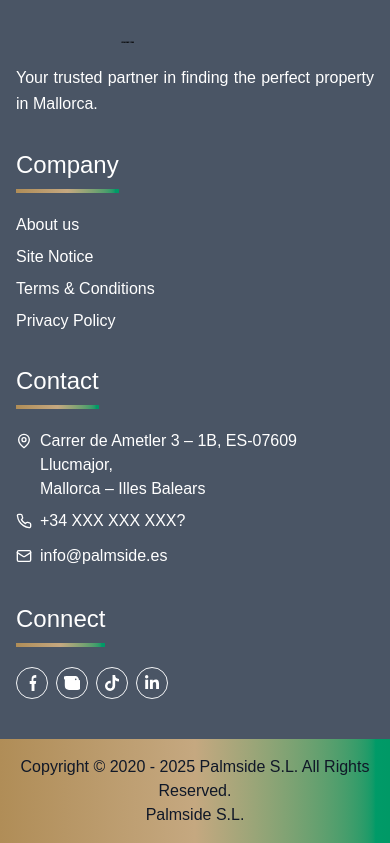
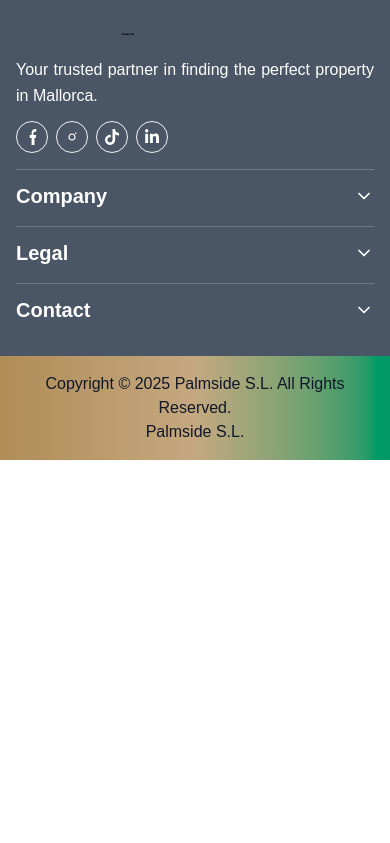
Before and after one commit to Iamtheusername112/palm-side-latest, a Next.js app: page / in a window 390 px wide. Shown: the part 1074-1917 px from the top of the page. After the commit the page ends 1534 px from the top, so only its background shows below. Built offline with nearby package versions, Linux system fonts and the light colour scheme; no server answers.

Commit message:
footer: social media icons, accordeon

```diff
--- a/app/components/Footer.js
+++ b/app/components/Footer.js
@@ -2,16 +2,18 @@
 
 import Image from 'next/image'
 import Link from 'next/link'
-import { MapPin, Phone, Mail } from 'lucide-react'
+import { useState } from 'react'
+import { MapPin, Phone, Mail, ChevronDown } from 'lucide-react'
 
 export default function Footer() {
-  const startYear = 2020
-  const currentYear = new Date().getFullYear()
+  const COPYRIGHT_YEAR = 2025
+  const [open, setOpen] = useState({ company: false, legal: false, contact: false })
+  const toggle = (key) => setOpen((prev) => ({ ...prev, [key]: !prev[key] }))
   return (
     <footer>
       <div className="bg-gray-600 py-4 text-white">
         <div className="max-w-7xl mx-auto px-4 sm:px-6 lg:px-8">
-          <div className="grid grid-cols-1 sm:grid-cols-2 lg:grid-cols-4 gap-8 py-6">
+          <div className="sm:hidden py-4 space-y-4">
             <div>
               <Link href="/" className="block w-56 mb-4">
                 <Image
@@ -25,6 +27,125 @@ export default function Footer() {
               <p className="text-justify leading-relaxed">
                 Your trusted partner in finding the perfect property in Mallorca.
               </p>
+              <div className="mt-3 flex flex-wrap items-center gap-2">
+                <a
+                  href="https://l.facebook.com/l.php?u=https%3A%2F%2Fwww.instagram.com%2Fpalmside.es&h=AT0L6ugT3TGX2KEzBI_r1Q81ZQhJQBOqw9RNIRvcma46p6ThMezzYcCLUFIZBLjecL3ADuza_tDxo03_aHdJtjfNlRd9jUuYzQidaVRyhxGqVTB7olgT8ZO5N2G1oTCT&s=1"
+                  target="_blank"
+                  rel="noopener noreferrer"
+                  className="inline-flex items-center justify-center h-8 w-8 border border-gray-100 rounded-full hover:text-[#B59A3D] hover:border-[#B59A3D]"
+                >
+                  <svg className="w-4 h-4 fill-current" xmlns="http://www.w3.org/2000/svg" viewBox="0 0 320 512"><path d="M279.14 288l14.22-92.66h-88.91v-60.13c0-25.35 12.42-50.06 52.24-50.06h40.42V6.26S293.9 0 268.08 0c-73.62 0-121.44 44.38-121.44 124.72v70.62H86.4V288h60.24v224h92.66V288z"/></svg>
+                </a>
+                <a href="https://www.instagram.com/palmside.es?igsh=OTJtY2h4cGxnbnJn&utm_source=qr" target="_blank" rel="noopener noreferrer" className="inline-flex items-center justify-center h-8 w-8 border border-gray-100 rounded-full hover:text-[#B59A3D] hover:border-[#B59A3D]"><svg className="w-4 h-4 fill-current" xmlns="http://www.w3.org/2000/svg" viewBox="0 0 448 512"><path d="M224.1 141c-63.6 0-114.9 51.3-114.9 114.9s51.3 114.9 114.9 114.9S339 319.5 339 255.9 287.7 141 224.1 141zm0 190.7c-41.9 0-75.9-34-75.9-75.9s34-75.9 75.9-75.9 75.9 34 75.9 75.9-34 75.9-75.9 75.9zm146.4-194.3c0 14.9-12 26.8-26.8 26.8-14.9 0-26.8-12-26.8-26.8s12-26.8 26.8-26.8 26.8 12 26.8 26.8z"/></svg></a>
+                <a href="https://www.tiktok.com/@palmside.sl?_r=1&_d=el11761m703lk7&sec_uid=MS4wLjABAAAAdhnK0lR8wUh_sK4mR5sUtfzySYPKkPllxVIgSf8h4hpflAK2nAobCS4xwjkvtuxz&share_author_id=7509458378663609366&sharer_language=de&source=h5_m&u_code=ekf8iahi7gm7m2&item_author_type=1&utm_source=whatsapp&tt_from=whatsapp&enable_checksum=1&utm_medium=ios&share_link_id=241A4C61-2343-418A-AC41-0AC90B7C2822&user_id=7509458378663609366&sec_user_id=MS4wLjABAAAAdhnK0lR8wUh_sK4mR5sUtfzySYPKkPllxVIgSf8h4hpflAK2nAobCS4xwjkvtuxz&social_share_type=5&ug_btm=b8727,b0&utm_campaign=client_share&share_app_id=1233" target="_blank" rel="noopener noreferrer" className="inline-flex items-center justify-center h-8 w-8 border border-gray-100 rounded-full hover:text-[#B59A3D] hover:border-[#B59A3D]"><svg className="w-4 h-4 fill-current" xmlns="http://www.w3.org/2000/svg" viewBox="0 0 448 512"><path d="M448,209.9a210.1,210.1,0,0,1-122.77-39.25v178.4a162.69,162.69,0,1,1-141.49-161.21v81.84a81.19,81.19,0,1,0,57.06,77.51V0h84.43a124.1,124.1,0,0,0,122.77,124Z"/></svg></a>
+                <a href="https://www.linkedin.com/in/jeanette-bakacak-50b965376?utm_source=share&utm_campaign=share_via&utm_content=profile&utm_medium=ios_app" target="_blank" rel="noopener noreferrer" className="inline-flex items-center justify-center h-8 w-8 border border-gray-100 rounded-full hover:text-[#B59A3D] hover:border-[#B59A3D]"><svg className="w-4 h-4 fill-current" xmlns="http://www.w3.org/2000/svg" viewBox="0 0 448 512"><path d="M100.28 448H7.4V148.9h92.88zM53.79 108.1C24.09 108.1 0 83.5 0 53.8a53.79 53.79 0 1 1 107.58 0c0 29.7-24.1 54.3-53.79 54.3zM447.9 448h-92.4V302.4c0-34.7-.7-79.2-48.2-79.2-48.2 0-55.6 37.7-55.6 76.7V448h-92.6V148.9h88.9v40.8h1.3c12.4-23.6 42.7-48.6 87.9-48.6 94 0 111.3 61.9 111.3 142.3z"/></svg></a>
+              </div>
+            </div>
+
+            <div className="border-t border-white/20 pt-3">
+              <button
+                type="button"
+                className="w-full flex items-center justify-between text-left text-xl font-semibold"
+                onClick={() => toggle('company')}
+                aria-expanded={open.company}
+              >
+                <span>Company</span>
+                <ChevronDown className={`h-5 w-5 transition-transform ${open.company ? 'rotate-180' : ''}`} />
+              </button>
+              {open.company && (
+                <ul className="mt-3 space-y-2">
+                  <li><Link href="/about" className="hover:text-[#B59A3D]">About us</Link></li>
+                  <li><Link href="/services" className="hover:text-[#B59A3D]">Services</Link></li>
+                </ul>
+              )}
+            </div>
+
+            <div className="border-t border-white/20 pt-3">
+              <button
+                type="button"
+                className="w-full flex items-center justify-between text-left text-xl font-semibold"
+                onClick={() => toggle('legal')}
+                aria-expanded={open.legal}
+              >
+                <span>Legal</span>
+                <ChevronDown className={`h-5 w-5 transition-transform ${open.legal ? 'rotate-180' : ''}`} />
+              </button>
+              {open.legal && (
+                <ul className="mt-3 space-y-2">
+                  <li><Link href="/site-notice" className="hover:text-[#B59A3D]">Site Notice</Link></li>
+                  <li><Link href="/terms" className="hover:text-[#B59A3D]">Terms &amp; Conditions</Link></li>
+                  <li><Link href="/privacy-policy" className="hover:text-[#B59A3D]">Privacy Policy</Link></li>
+                </ul>
+              )}
+            </div>
+
+            <div className="border-t border-white/20 pt-3">
+              <button
+                type="button"
+                className="w-full flex items-center justify-between text-left text-xl font-semibold"
+                onClick={() => toggle('contact')}
+                aria-expanded={open.contact}
+              >
+                <span>Contact</span>
+                <ChevronDown className={`h-5 w-5 transition-transform ${open.contact ? 'rotate-180' : ''}`} />
+              </button>
+              {open.contact && (
+                <ul className="mt-3 space-y-2">
+                  <li>
+                    <a
+                      href="https://www.google.com/maps/search/?api=1&query=Carrer%20de%20Ametler%203%20%E2%80%93%201B%2C%20ES-07609%20Llucmajor%2C%20Mallorca%20%E2%80%93%20Illes%20Balears"
+                      target="_blank"
+                      rel="noopener noreferrer"
+                      className="hover:text-[#B59A3D] inline-flex items-start gap-2"
+                    >
+                      <MapPin className="w-4 h-4 mt-1" />
+                      <span>Carrer de Ametler 3 – 1B, ES-07609 Llucmajor, <br /> Mallorca – Illes Balears</span>
+                    </a>
+                  </li>
+                  <li>
+                    <div className="inline-flex items-center gap-2">
+                      <Phone className="w-4 h-4" />
+                      <span>+34 XXX XXX XXX?</span>
+                    </div>
+                  </li>
+                  <li>
+                    <a href="mailto:info@palmside.es" className="hover:text-[#B59A3D] inline-flex items-center gap-2">
+                      <Mail className="w-4 h-4" />
+                      <span>info@palmside.es</span>
+                    </a>
+                  </li>
+                </ul>
+              )}
+            </div>
+          </div>
+
+          <div className="hidden sm:grid grid-cols-2 lg:grid-cols-4 gap-8 py-6">
+            <div>
+              <Link href="/" className="block w-56 mb-4">
+                <Image
+                  src="/palmside-logo-transparent-black.png"
+                  alt="PalmSide logo"
+                  width={224}
+                  height={40}
+                  className="h-auto w-full"
+                />
+              </Link>
+              <p className="text-justify leading-relaxed">
+                Your trusted partner in finding the perfect property in Mallorca.
+              </p>
+              <div className="mt-3 flex flex-wrap items-center gap-2">
+                <a
+                  href="https://l.facebook.com/l.php?u=https%3A%2F%2Fwww.instagram.com%2Fpalmside.es&h=AT0L6ugT3TGX2KEzBI_r1Q81ZQhJQBOqw9RNIRvcma46p6ThMezzYcCLUFIZBLjecL3ADuza_tDxo03_aHdJtjfNlRd9jUuYzQidaVRyhxGqVTB7olgT8ZO5N2G1oTCT&s=1"
+                  target="_blank"
+                  rel="noopener noreferrer"
+                  className="inline-flex items-center justify-center h-8 w-8 border border-gray-100 rounded-full hover:text-[#B59A3D] hover:border-[#B59A3D]"
+                >
+                  <svg className="w-4 h-4 fill-current" xmlns="http://www.w3.org/2000/svg" viewBox="0 0 320 512"><path d="M279.14 288l14.22-92.66h-88.91v-60.13c0-25.35 12.42-50.06 52.24-50.06h40.42V6.26S293.9 0 268.08 0c-73.62 0-121.44 44.38-121.44 124.72v70.62H86.4V288h60.24v224h92.66V288z"/></svg>
+                </a>
+                <a href="https://www.instagram.com/palmside.es?igsh=OTJtY2h4cGxnbnJn&utm_source=qr" target="_blank" rel="noopener noreferrer" className="inline-flex items-center justify-center h-8 w-8 border border-gray-100 rounded-full hover:text-[#B59A3D] hover:border-[#B59A3D]"><svg className="w-4 h-4 fill-current" xmlns="http://www.w3.org/2000/svg" viewBox="0 0 448 512"><path d="M224.1 141c-63.6 0-114.9 51.3-114.9 114.9s51.3 114.9 114.9 114.9S339 319.5 339 255.9 287.7 141 224.1 141zm0 190.7c-41.9 0-75.9-34-75.9-75.9s34-75.9 75.9-75.9 75.9 34 75.9 75.9-34 75.9-75.9 75.9zm146.4-194.3c0 14.9-12 26.8-26.8 26.8-14.9 0-26.8-12-26.8-26.8s12-26.8 26.8-26.8 26.8 12 26.8 26.8z"/></svg></a>
+                <a href="https://www.tiktok.com/@palmside.sl?_r=1&_d=el11761m703lk7&sec_uid=MS4wLjABAAAAdhnK0lR8wUh_sK4mR5sUtfzySYPKkPllxVIgSf8h4hpflAK2nAobCS4xwjkvtuxz&share_author_id=7509458378663609366&sharer_language=de&source=h5_m&u_code=ekf8iahi7gm7m2&item_author_type=1&utm_source=whatsapp&tt_from=whatsapp&enable_checksum=1&utm_medium=ios&share_link_id=241A4C61-2343-418A-AC41-0AC90B7C2822&user_id=7509458378663609366&sec_user_id=MS4wLjABAAAAdhnK0lR8wUh_sK4mR5sUtfzySYPKkPllxVIgSf8h4hpflAK2nAobCS4xwjkvtuxz&social_share_type=5&ug_btm=b8727,b0&utm_campaign=client_share&share_app_id=1233" target="_blank" rel="noopener noreferrer" className="inline-flex items-center justify-center h-8 w-8 border border-gray-100 rounded-full hover:text-[#B59A3D] hover:border-[#B59A3D]"><svg className="w-4 h-4 fill-current" xmlns="http://www.w3.org/2000/svg" viewBox="0 0 448 512"><path d="M448,209.9a210.1,210.1,0,0,1-122.77-39.25v178.4a162.69,162.69,0,1,1-141.49-161.21v81.84a81.19,81.19,0,1,0,57.06,77.51V0h84.43a124.1,124.1,0,0,0,122.77,124Z"/></svg></a>
+                <a href="https://www.linkedin.com/in/jeanette-bakacak-50b965376?utm_source=share&utm_campaign=share_via&utm_content=profile&utm_medium=ios_app" target="_blank" rel="noopener noreferrer" className="inline-flex items-center justify-center h-8 w-8 border border-gray-100 rounded-full hover:text-[#B59A3D] hover:border-[#B59A3D]"><svg className="w-4 h-4 fill-current" xmlns="http://www.w3.org/2000/svg" viewBox="0 0 448 512"><path d="M100.28 448H7.4V148.9h92.88zM53.79 108.1C24.09 108.1 0 83.5 0 53.8a53.79 53.79 0 1 1 107.58 0c0 29.7-24.1 54.3-53.79 54.3zM447.9 448h-92.4V302.4c0-34.7-.7-79.2-48.2-79.2-48.2 0-55.6 37.7-55.6 76.7V448h-92.6V148.9h88.9v40.8h1.3c12.4-23.6 42.7-48.6 87.9-48.6 94 0 111.3 61.9 111.3 142.3z"/></svg></a>
+              </div>
             </div>
 
             <div>
@@ -35,6 +156,14 @@ export default function Footer() {
               </div>
               <ul className="space-y-2">
                 <li><Link href="/about" className="hover:text-[#B59A3D]">About us</Link></li>
+                <li><Link href="/services" className="hover:text-[#B59A3D]">Services</Link></li>
+              </ul>
+            </div>
+            <div>
+              <div>
+                <h2 className="relative inline-block text-2xl pb-3 mb-4 border-b-4 border-transparent hover:text-[#B59A3D] transition-colors after:content-[''] after:absolute after:left-0 after:bottom-0 after:h-1 after:w-full after:bg-gradient-to-r after:from-[#B08D57] after:via-[#C5A880] after:to-emerald-600">Legal</h2>
+              </div>
+              <ul className="space-y-2">
                 <li><Link href="/site-notice" className="hover:text-[#B59A3D]">Site Notice</Link></li>
                 <li><Link href="/terms" className="hover:text-[#B59A3D]">Terms &amp; Conditions</Link></li>
                 <li><Link href="/privacy-policy" className="hover:text-[#B59A3D]">Privacy Policy</Link></li>
@@ -75,59 +204,6 @@ export default function Footer() {
                 </li>
               </ul>
             </div>
-
-            {/* Connect With Us */}
-            <div>
-              <div>
-                <h2 className="relative inline-block text-2xl pb-3 mb-4 border-b-4 border-transparent hover:text-[#B59A3D] transition-colors after:content-[''] after:absolute after:left-0 after:bottom-0 after:h-1 after:w-full after:bg-gradient-to-r after:from-[#B08D57] after:via-[#C5A880] after:to-emerald-600">Connect</h2>
-              </div>
-              <div className="flex flex-wrap items-center gap-2">
-                {/* Facebook */}
-                <a
-                  href="https://l.facebook.com/l.php?u=https%3A%2F%2Fwww.instagram.com%2Fpalmside.es&h=AT0L6ugT3TGX2KEzBI_r1Q81ZQhJQBOqw9RNIRvcma46p6ThMezzYcCLUFIZBLjecL3ADuza_tDxo03_aHdJtjfNlRd9jUuYzQidaVRyhxGqVTB7olgT8ZO5N2G1oTCT&s=1"
-                  target="_blank"
-                  rel="noopener noreferrer"
-                  className="inline-flex items-center justify-center h-8 w-8 border border-gray-100 rounded-full hover:text-[#B59A3D] hover:border-[#B59A3D]"
-                >
-                  <svg className="w-4 h-4 fill-current" xmlns="http://www.w3.org/2000/svg" viewBox="0 0 320 512">
-                    <path d="M279.14 288l14.22-92.66h-88.91v-60.13c0-25.35 12.42-50.06 52.24-50.06h40.42V6.26S293.9 0 268.08 0c-73.62 0-121.44 44.38-121.44 124.72v70.62H86.4V288h60.24v224h92.66V288z"/>
-                  </svg>
-                </a>
-                {/* Instagram */}
-                <a
-                  href="https://www.instagram.com/palmside.es?igsh=OTJtY2h4cGxnbnJn&utm_source=qr"
-                  target="_blank"
-                  rel="noopener noreferrer"
-                  className="inline-flex items-center justify-center h-8 w-8 border border-gray-100 rounded-full hover:text-[#B59A3D] hover:border-[#B59A3D]"
-                >
-                  <svg className="w-4 h-4 fill-current" xmlns="http://www.w3.org/2000/svg" viewBox="0 0 448 512">
-                    <path d="M224.1 141c-63.6 0-114.9 51.3-114.9 114.9s51.3 114.9 114.9 114.9S339 319.5 339 255.9 287.7 141 224.1 141zm0 190.7c-41.9 0-75.9-34-75.9-75.9s34-75.9 75.9-75.9 75.9 34 75.9 75.9-34 75.9-75.9 75.9zm146.4-194.3c0 14.9-12 26.8-26.8 26.8-14.9 0-26.8-12-26.8-26.8s12-26.8 26.8-26.8 26.8 12 26.8 26.8zm76.1 27.2c-1.7-35.7-9.9-67.3-36.2-93.5s-57.8-34.5-93.5-36.2C293.1 32 185 32 185 32s-108.1 0-147.9 1.6c-35.7 1.7-67.3 9.9-93.5 36.2S-3.1 127.4-4.8 163.1C-6.4 202.9-6.4 256-6.4 256s0 53.1 1.6 92.9c1.7 35.7 9.9 67.3 36.2 93.5s57.8 34.5 93.5 36.2C140.9 480 249 480 249 480s108.1 0 147.9-1.6c35.7-1.7 67.3-9.9 93.5-36.2s34.5-57.8 36.2-93.5c1.6-39.8 1.6-92.9 1.6-92.9s0-53.1-1.6-92.9z"/>
-                  </svg>
-                </a>
-                {/* TikTok */}
-                <a
-                  href="https://www.tiktok.com/@palmside.sl?_r=1&_d=el11761m703lk7&sec_uid=MS4wLjABAAAAdhnK0lR8wUh_sK4mR5sUtfzySYPKkPllxVIgSf8h4hpflAK2nAobCS4xwjkvtuxz&share_author_id=7509458378663609366&sharer_language=de&source=h5_m&u_code=ekf8iahi7gm7m2&item_author_type=1&utm_source=whatsapp&tt_from=whatsapp&enable_checksum=1&utm_medium=ios&share_link_id=241A4C61-2343-418A-AC41-0AC90B7C2822&user_id=7509458378663609366&sec_user_id=MS4wLjABAAAAdhnK0lR8wUh_sK4mR5sUtfzySYPKkPllxVIgSf8h4hpflAK2nAobCS4xwjkvtuxz&social_share_type=5&ug_btm=b8727,b0&utm_campaign=client_share&share_app_id=1233"
-                  target="_blank"
-                  rel="noopener noreferrer"
-                  className="inline-flex items-center justify-center h-8 w-8 border border-gray-100 rounded-full hover:text-[#B59A3D] hover:border-[#B59A3D]"
-                >
-                  <svg className="w-4 h-4 fill-current" xmlns="http://www.w3.org/2000/svg" viewBox="0 0 448 512">
-                    <path d="M448,209.9a210.1,210.1,0,0,1-122.77-39.25v178.4a162.69,162.69,0,1,1-141.49-161.21v81.84a81.19,81.19,0,1,0,57.06,77.51V0h84.43a124.1,124.1,0,0,0,122.77,124Z"/>
-                  </svg>
-                </a>
-                {/* LinkedIn */}
-                <a
-                  href="https://www.linkedin.com/in/jeanette-bakacak-50b965376?utm_source=share&utm_campaign=share_via&utm_content=profile&utm_medium=ios_app"
-                  target="_blank"
-                  rel="noopener noreferrer"
-                  className="inline-flex items-center justify-center h-8 w-8 border border-gray-100 rounded-full hover:text-[#B59A3D] hover:border-[#B59A3D]"
-                >
-                  <svg className="w-4 h-4 fill-current" xmlns="http://www.w3.org/2000/svg" viewBox="0 0 448 512">
-                    <path d="M100.28 448H7.4V148.9h92.88zM53.79 108.1C24.09 108.1 0 83.5 0 53.8a53.79 53.79 0 1 1 107.58 0c0 29.7-24.1 54.3-53.79 54.3zM447.9 448h-92.4V302.4c0-34.7-.7-79.2-48.2-79.2-48.2 0-55.6 37.7-55.6 76.7V448h-92.6V148.9h88.9v40.8h1.3c12.4-23.6 42.7-48.6 87.9-48.6 94 0 111.3 61.9 111.3 142.3z"/>
-                  </svg>
-                </a>
-              </div>
-            </div>
           </div>
         </div>
       </div>
@@ -136,8 +212,7 @@ export default function Footer() {
         <div className="max-w-7xl mx-auto px-4 sm:px-6 lg:px-8">
           <div className="-mx-4 flex flex-wrap justify-between">
             <div className="px-4 w-full text-center sm:w-auto sm:text-left">
-              Copyright © {startYear}
-              {currentYear > startYear ? ` - ${currentYear}` : ''} Palmside S.L. All Rights Reserved.
+              Copyright © {COPYRIGHT_YEAR} Palmside S.L. All Rights Reserved.
             </div>
             <div className="px-4 w-full text-center sm:w-auto sm:text-left">
               Palmside S.L.
```
